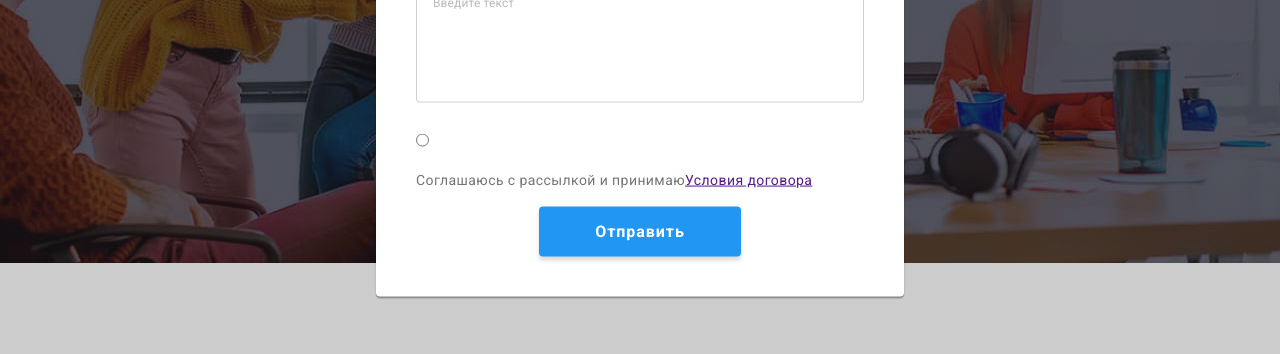
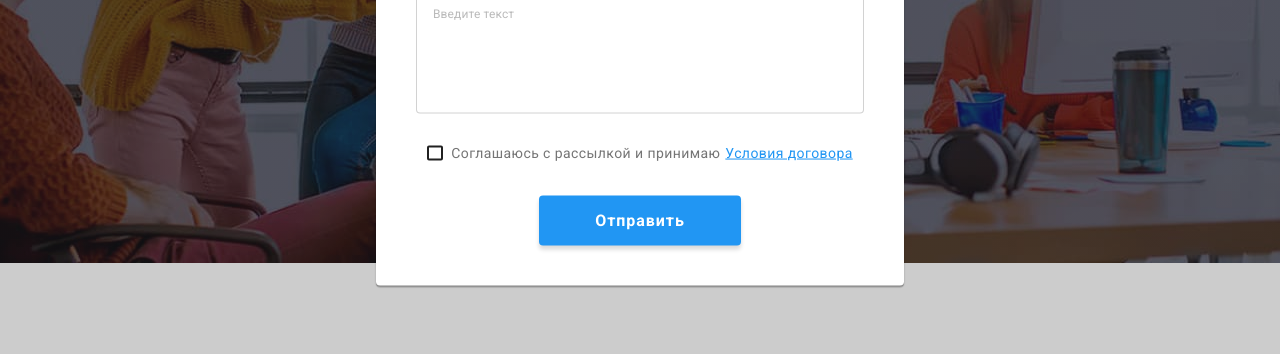
Before and after one commit to ripper3061/goit-markup-hw-06, a plain HTML site: page index.html in a window 1280 px wide. Both pictures are taken after a click on the button "Заказать услугу". Shown: the part 421-775 px from the top of the page. Drawn offline with nearby package versions, Linux system fonts and the light colour scheme.

Commit message:
кастомный чекбокс

```diff
--- a/css/styles.css
+++ b/css/styles.css
@@ -882,6 +882,62 @@ img {
   color: rgba(117, 117, 117, 0.5);
 }
 
+.modal-field {
+  margin-bottom: 30px;
+}
+.check-icon {
+  fill: transparent;
+
+  transition: fill 250ms var(--animation-function);
+}
+
+.check-text {
+  display: flex;
+  align-items: center;
+  justify-content: center;
+}
+
+.check-text .icon-border {
+  display: flex;
+  align-items: center;
+  justify-content: center;
+  width: 16px;
+  height: 15px;
+  margin-right: 8px;
+  border: 2px solid var(--secondary-title-color);
+  border-radius: 2px;
+
+  transition: background-color 250ms var(--animation-function),
+    border 250ms var(--animation-function);
+}
+
+.input-check:checked + .check-text .icon-border {
+  background-color: var(--accent-color);
+  border: 0px solid transparent;
+}
+
+.input-check:checked + .check-text .check-icon {
+  fill: #ffffff;
+}
+
+.visually-hidden {
+  position: absolute;
+  white-space: nowrap;
+  width: 1px;
+  height: 1px;
+  overflow: hidden;
+  border: 0;
+  padding: 0;
+  clip: rect(0 0 0 0);
+  clip-path: inset(50%);
+  margin: -1px;
+}
+
+.check-text .link {
+  color: var(--accent-color);
+  margin-left: 5px;
+}
+
 .modal-form .button {
   display: flex;
   align-items: center;
--- a/index.html
+++ b/index.html
@@ -498,12 +498,29 @@
             placeholder="Введите текст"
           ></textarea>
 
-          <input type="radio" name="color" value="red" id="modal-radio" />
-          <label for="modal-radio"
-            ><p>
-              Соглашаюсь с рассылкой и принимаю<a href="">Условия договора</a>
-            </p></label
-          >
+          <div class="modal-field">
+            <input
+              class="input-check visually-hidden"
+              type="checkbox"
+              name="politicy"
+              id="modal-check"
+            />
+            <label class="check-text" for="modal-check">
+              <span class="icon-border">
+                <svg class="check-icon" width="16" height="15">
+                  <use href="./images/icons.svg#icon-check"></use>
+                </svg>
+              </span>
+              <span>Соглашаюсь с рассылкой и принимаю</span>
+              <a
+                href=""
+                target="_blank"
+                rel="noopener noreferrer nofollow"
+                class="link"
+                >Условия договора</a
+              >
+            </label>
+          </div>
 
           <button class="button" type="submit">Отправить</button>
         </form>
```
Also changed, not shown: images/icons.svg.
